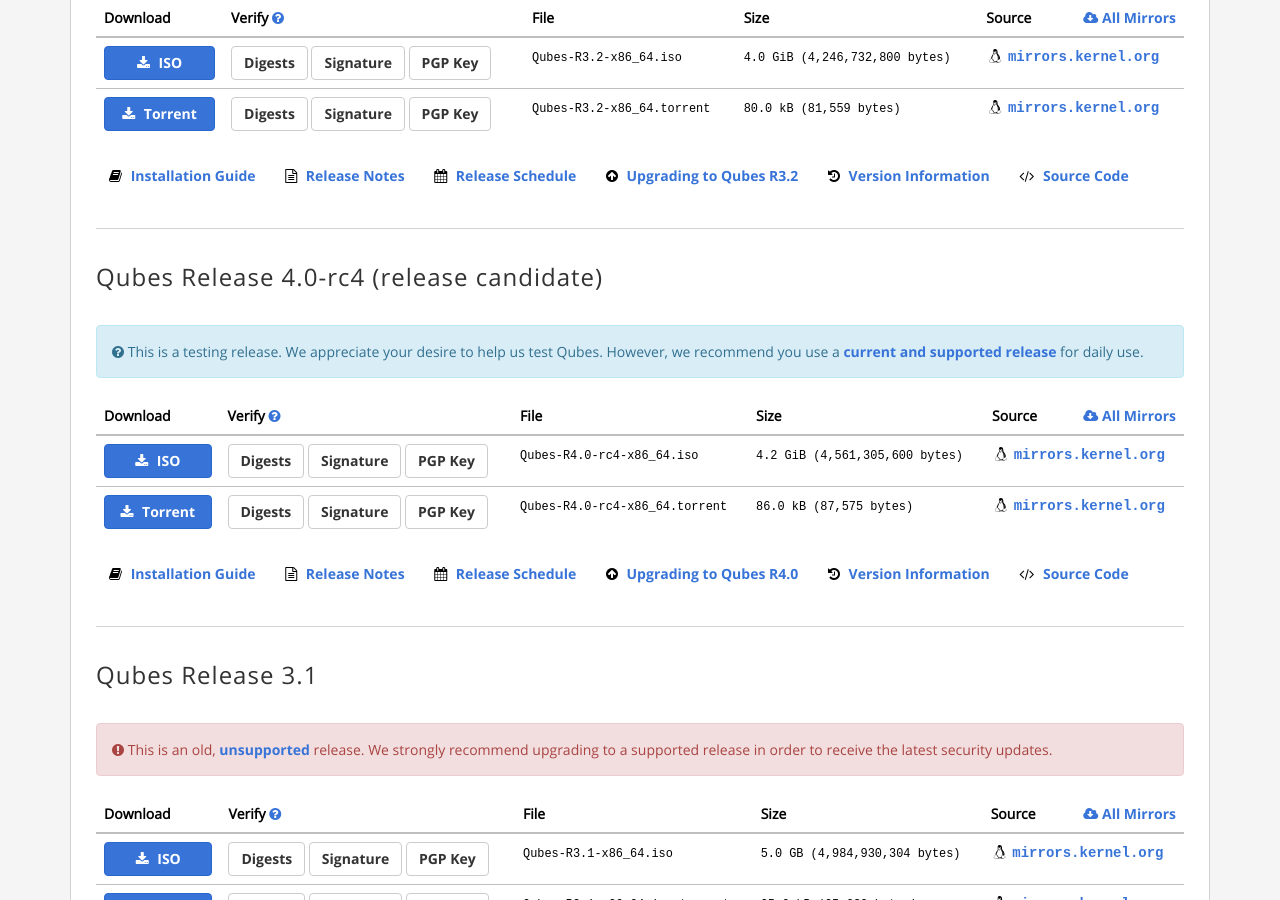
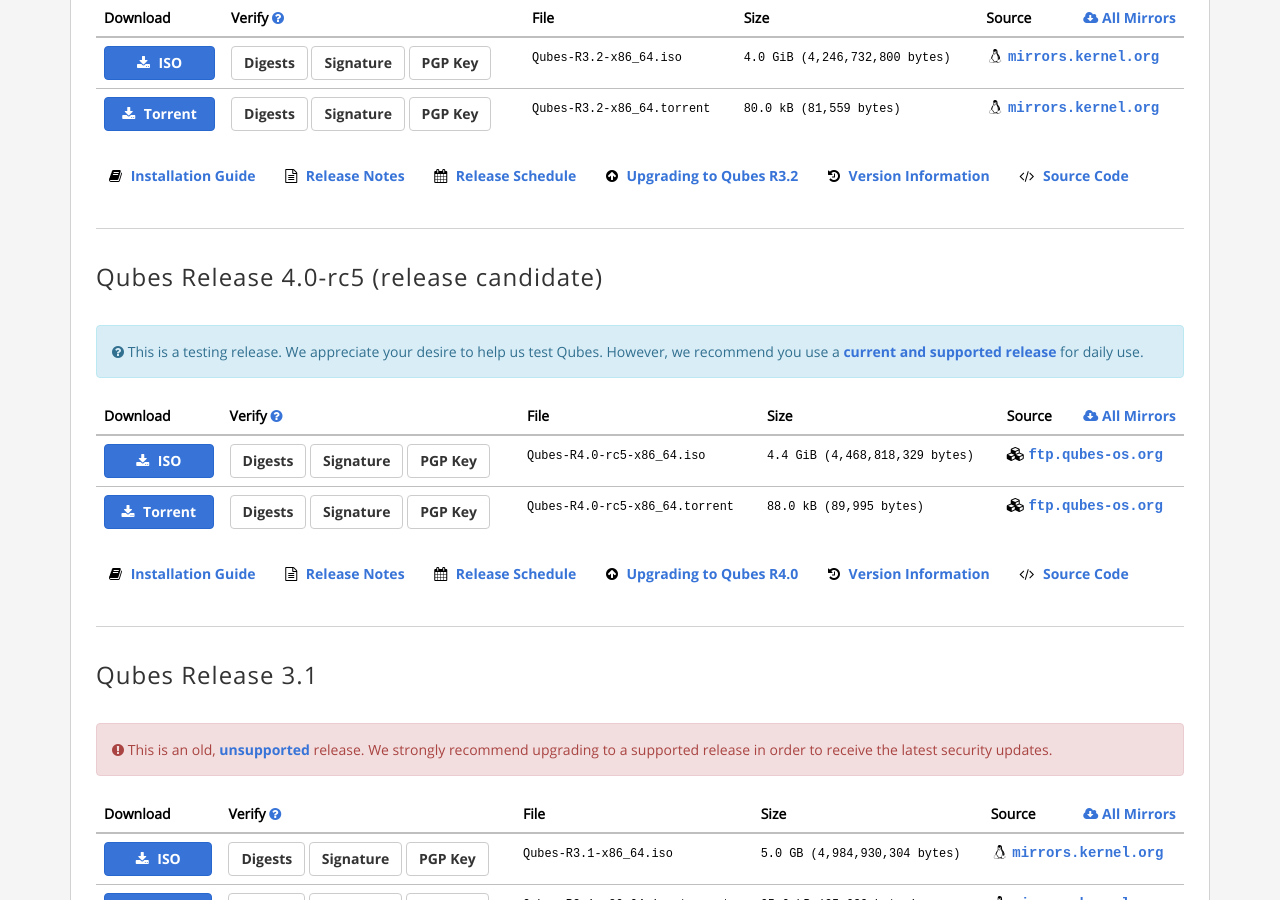
Before and after one commit to QubesOS/qubesos.github.io, a Jekyll site: the page built from pages/downloads.md, in a window 1280 px wide and 900 px high, scrolled down 588 px. Built offline with Jekyll 4.4.1, drawn with Linux system fonts in a browser that asks for light colours; some web fonts are replaced.

Commit message:
Qubes OS 4.0-rc5 download links

```diff
--- a/_data/downloads.yml
+++ b/_data/downloads.yml
@@ -91,7 +91,7 @@ releases:
       get:
       - Upgrading to Qubes R3.2
       - Release Notes
-  Qubes Release 4.0-rc4 (release candidate):
+  Qubes Release 4.0-rc5 (release candidate):
     testing: yes
     aging: no
     deprecated: no
@@ -99,62 +99,62 @@ releases:
       - name: ftp.qubes-os.org
         method: HTTPS
         type: ISO
-        filename: Qubes-R4.0-rc4-x86_64.iso
-        size: 4.2 GiB (4,561,305,600 bytes)
-        url: https://ftp.qubes-os.org/iso/Qubes-R4.0-rc4-x86_64.iso
+        filename: Qubes-R4.0-rc5-x86_64.iso
+        size: 4.4 GiB (4,468,818,329 bytes)
+        url: https://ftp.qubes-os.org/iso/Qubes-R4.0-rc5-x86_64.iso
         verifiers:
-          hash: https://ftp.qubes-os.org/iso/Qubes-R4.0-rc4-x86_64.iso.DIGESTS
-          sig: https://ftp.qubes-os.org/iso/Qubes-R4.0-rc4-x86_64.iso.asc
+          hash: https://ftp.qubes-os.org/iso/Qubes-R4.0-rc5-x86_64.iso.DIGESTS
+          sig: https://ftp.qubes-os.org/iso/Qubes-R4.0-rc5-x86_64.iso.asc
           key: https://keys.qubes-os.org/keys/qubes-release-4-signing-key.asc
       - name: ftp.qubes-os.org
         method: BitTorrent
         type: Torrent
-        filename: Qubes-R4.0-rc4-x86_64.torrent
-        size: 86.0 kB (87,575 bytes)
-        url: https://ftp.qubes-os.org/iso/Qubes-R4.0-rc4-x86_64.torrent
+        filename: Qubes-R4.0-rc5-x86_64.torrent
+        size: 88.0 kB (89,995 bytes)
+        url: https://ftp.qubes-os.org/iso/Qubes-R4.0-rc5-x86_64.torrent
         verifiers:
-          hash: https://ftp.qubes-os.org/iso/Qubes-R4.0-rc4-x86_64.iso.DIGESTS
-          sig: https://ftp.qubes-os.org/iso/Qubes-R4.0-rc4-x86_64.iso.asc
+          hash: https://ftp.qubes-os.org/iso/Qubes-R4.0-rc5-x86_64.iso.DIGESTS
+          sig: https://ftp.qubes-os.org/iso/Qubes-R4.0-rc5-x86_64.iso.asc
           key: https://keys.qubes-os.org/keys/qubes-release-4-signing-key.asc
       - name: mirrors.kernel.org
         method: HTTPS
         type: ISO
-        filename: Qubes-R4.0-rc4-x86_64.iso
-        size: 4.2 GiB (4,561,305,600 bytes)
-        url: https://mirrors.kernel.org/qubes/iso/Qubes-R4.0-rc4-x86_64.iso
+        filename: Qubes-R4.0-rc5-x86_64.iso
+        size: 4.4 GiB (4,468,818,329 bytes)
+        url: https://mirrors.kernel.org/qubes/iso/Qubes-R4.0-rc5-x86_64.iso
         verifiers:
-          hash: https://mirrors.kernel.org/qubes/iso/Qubes-R4.0-rc4-x86_64.iso.DIGESTS
-          sig: https://mirrors.kernel.org/qubes/iso/Qubes-R4.0-rc4-x86_64.iso.asc
+          hash: https://mirrors.kernel.org/qubes/iso/Qubes-R4.0-rc5-x86_64.iso.DIGESTS
+          sig: https://mirrors.kernel.org/qubes/iso/Qubes-R4.0-rc5-x86_64.iso.asc
           key: https://keys.qubes-os.org/keys/qubes-release-4-signing-key.asc
       - name: ftp.halifax.rwth-aachen.de
         method: HTTP
         type: ISO
-        filename: Qubes-R4.0-rc4-x86_64.iso
-        size: 4.2 GiB (4,561,305,600 bytes)
-        url: http://ftp.halifax.rwth-aachen.de/qubes/iso/Qubes-R4.0-rc4-x86_64.iso
+        filename: Qubes-R4.0-rc5-x86_64.iso
+        size: 4.4 GiB (4,468,818,329 bytes)
+        url: http://ftp.halifax.rwth-aachen.de/qubes/iso/Qubes-R4.0-rc5-x86_64.iso
         verifiers:
-          hash: http://ftp.halifax.rwth-aachen.de/qubes/iso/Qubes-R4.0-rc4-x86_64.iso.DIGESTS
-          sig: http://ftp.halifax.rwth-aachen.de/qubes/iso/Qubes-R4.0-rc4-x86_64.iso.asc
+          hash: http://ftp.halifax.rwth-aachen.de/qubes/iso/Qubes-R4.0-rc5-x86_64.iso.DIGESTS
+          sig: http://ftp.halifax.rwth-aachen.de/qubes/iso/Qubes-R4.0-rc5-x86_64.iso.asc
           key: https://keys.qubes-os.org/keys/qubes-release-4-signing-key.asc
       - name: mirrors.kernel.org
         method: BitTorrent
         type: Torrent
-        filename: Qubes-R4.0-rc4-x86_64.torrent
-        size: 86.0 kB (87,575 bytes)
-        url: https://mirrors.kernel.org/qubes/iso/Qubes-R4.0-rc4-x86_64.torrent
+        filename: Qubes-R4.0-rc5-x86_64.torrent
+        size: 88.0 kB (89,995 bytes)
+        url: https://mirrors.kernel.org/qubes/iso/Qubes-R4.0-rc5-x86_64.torrent
         verifiers:
-          hash: https://mirrors.kernel.org/qubes/iso/Qubes-R4.0-rc4-x86_64.iso.DIGESTS
-          sig: https://mirrors.kernel.org/qubes/iso/Qubes-R4.0-rc4-x86_64.iso.asc
+          hash: https://mirrors.kernel.org/qubes/iso/Qubes-R4.0-rc5-x86_64.iso.DIGESTS
+          sig: https://mirrors.kernel.org/qubes/iso/Qubes-R4.0-rc5-x86_64.iso.asc
           key: https://keys.qubes-os.org/keys/qubes-release-4-signing-key.asc
       - name: ftp.halifax.rwth-aachen.de
         method: BitTorrent
         type: Torrent
-        filename: Qubes-R4.0-rc4-x86_64.torrent
-        size: 86.0 kB (87,575 bytes)
-        url: http://ftp.halifax.rwth-aachen.de/qubes/iso/Qubes-R4.0-rc4-x86_64.torrent
+        filename: Qubes-R4.0-rc5-x86_64.torrent
+        size: 88.0 kB (89,995 bytes)
+        url: http://ftp.halifax.rwth-aachen.de/qubes/iso/Qubes-R4.0-rc5-x86_64.torrent
         verifiers:
-          hash: http://ftp.halifax.rwth-aachen.de/qubes/iso/Qubes-R4.0-rc4-x86_64.iso.DIGESTS
-          sig: http://ftp.halifax.rwth-aachen.de/qubes/iso/Qubes-R4.0-rc4-x86_64.iso.asc
+          hash: http://ftp.halifax.rwth-aachen.de/qubes/iso/Qubes-R4.0-rc5-x86_64.iso.DIGESTS
+          sig: http://ftp.halifax.rwth-aachen.de/qubes/iso/Qubes-R4.0-rc5-x86_64.iso.asc
           key: https://keys.qubes-os.org/keys/qubes-release-4-signing-key.asc
     docs:
       Installation Guide:
--- a/pages/downloads.md
+++ b/pages/downloads.md
@@ -45,7 +45,7 @@ redirect_from:
       {% assign latest = release.latest | default: false %}
       {% assign aging = release.aging | default: false %}
       {% assign deprecated = release.deprecated | default: false %}
-      {% if release_name == "xxQubes Release 4.0-rc4 (release candidate)" %}
+      {% if release_name == "Qubes Release 4.0-rc5 (release candidate)" %}
         {% assign preferred_mirror = "ftp.qubes-os.org" %}
       {% else %}
         {% assign preferred_mirror = "mirrors.kernel.org" %}
```
